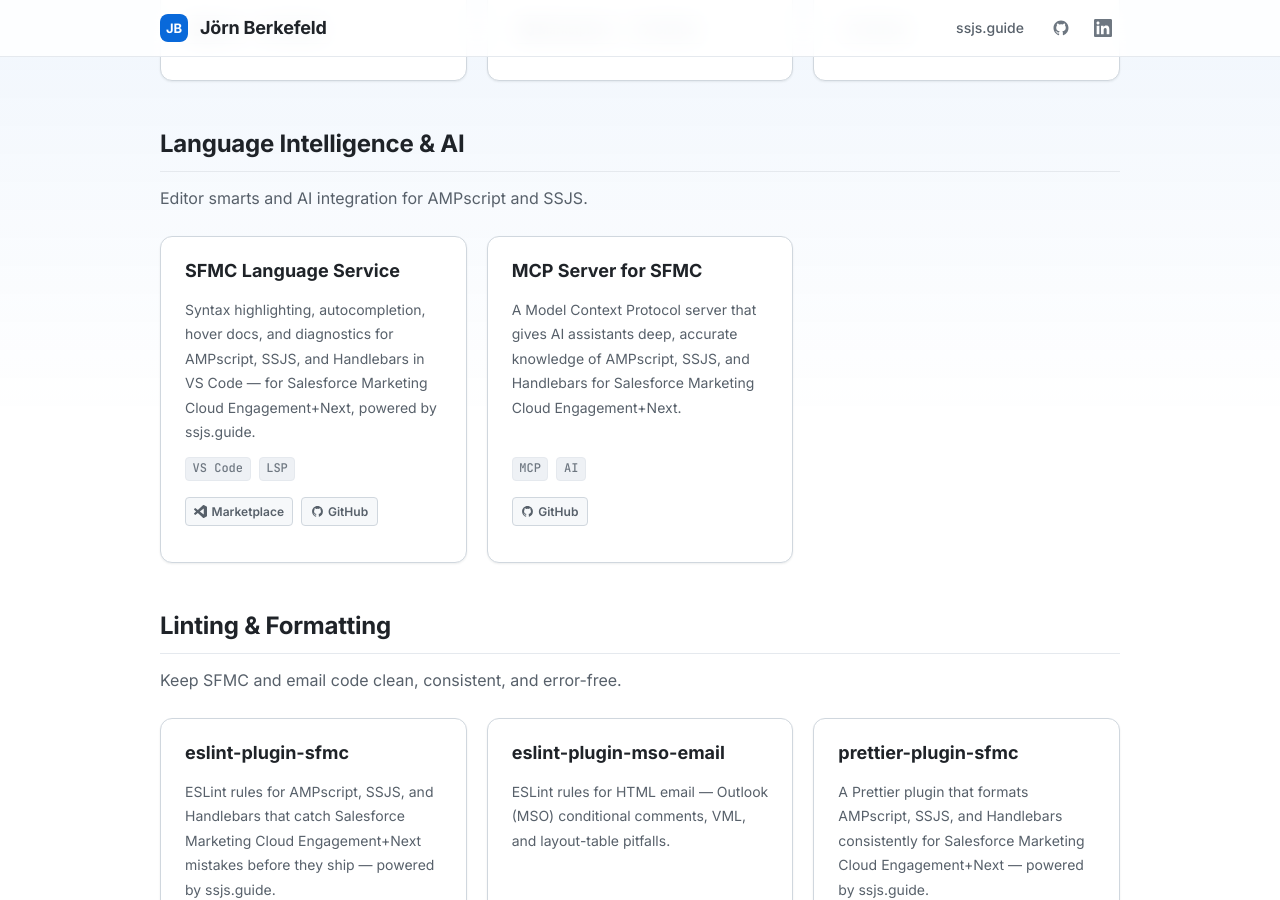
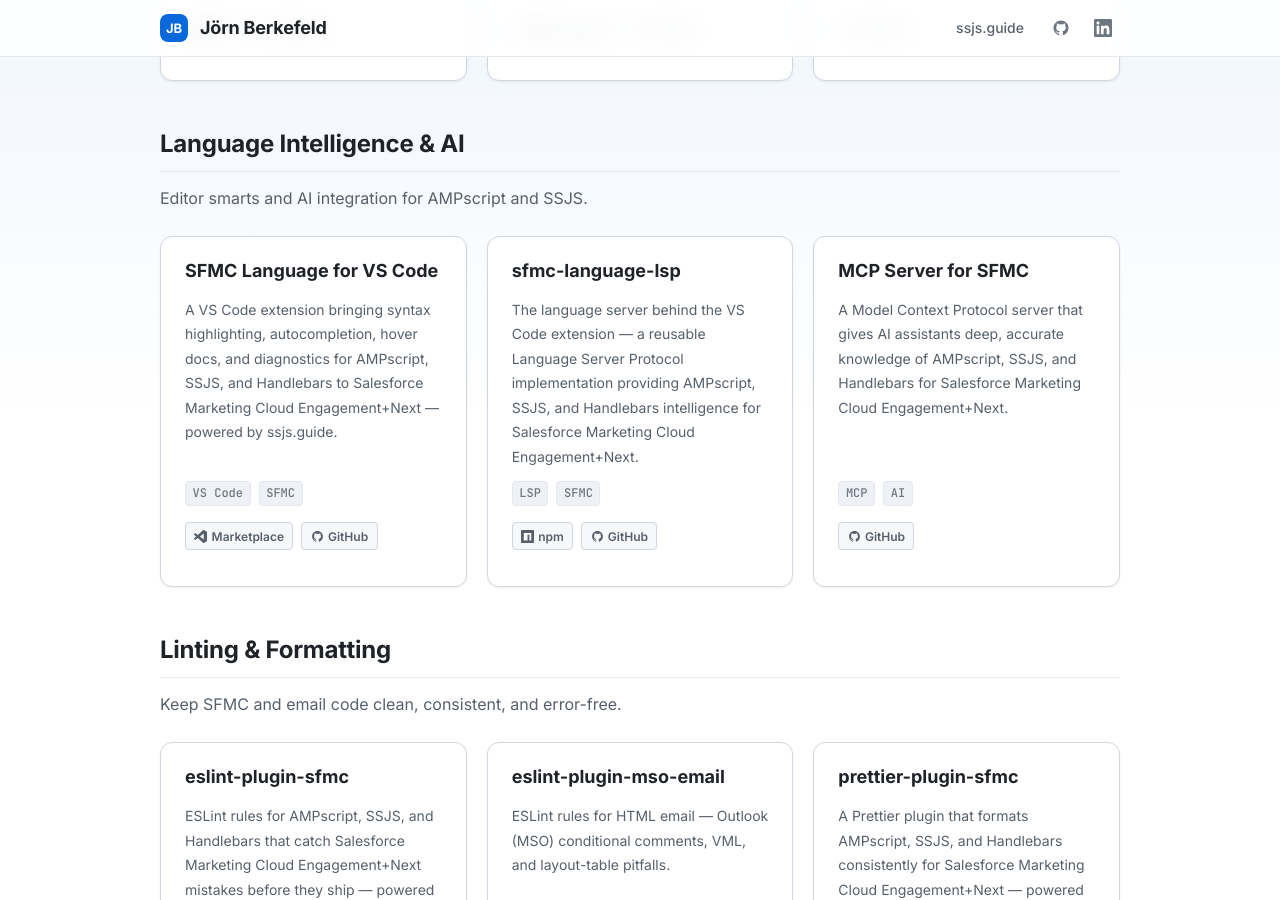
Before and after one commit to JoernBerkefeld/joernberkefeld.com, a Jekyll site: the page built from index.md, in a window 1280 px wide and 900 px high, scrolled down 1833 px. Built offline with Jekyll 4.4.1, drawn with Linux system fonts in a browser that asks for light colours; comment, search, counter and statistics services are not loaded.

Commit message:
content: split SFMC Language Service into VS Code extension and sfmc-language-lsp cards

```diff
--- a/index.md
+++ b/index.md
@@ -116,11 +116,20 @@ description: "Jörn Berkefeld — Senior Salesforce Technical Architect and open
   <p class="section-intro">Editor smarts and AI integration for AMPscript and SSJS.</p>
   <div class="project-grid">
     <div class="project-card">
-      <div class="project-title">SFMC Language Service</div>
-      <p class="project-desc">Syntax highlighting, autocompletion, hover docs, and diagnostics for AMPscript, SSJS, and Handlebars in VS Code — for Salesforce Marketing Cloud Engagement+Next, powered by ssjs.guide.</p>
-      <div class="project-tags"><span class="project-tag">VS Code</span><span class="project-tag">LSP</span></div>
+      <div class="project-title">SFMC Language for VS Code</div>
+      <p class="project-desc">A VS Code extension bringing syntax highlighting, autocompletion, hover docs, and diagnostics for AMPscript, SSJS, and Handlebars to Salesforce Marketing Cloud Engagement+Next — powered by ssjs.guide.</p>
+      <div class="project-tags"><span class="project-tag">VS Code</span><span class="project-tag">SFMC</span></div>
       <div class="project-links">
         <a class="project-link" href="https://marketplace.visualstudio.com/items?itemName=joernberkefeld.sfmc-language" target="_blank" rel="noopener">{% include icons/vscode.svg %} Marketplace</a>
+        <a class="project-link" href="https://github.com/JoernBerkefeld/vscode-sfmc-language" target="_blank" rel="noopener">{% include icons/github.svg %} GitHub</a>
+      </div>
+    </div>
+    <div class="project-card">
+      <div class="project-title">sfmc-language-lsp</div>
+      <p class="project-desc">The language server behind the VS Code extension — a reusable Language Server Protocol implementation providing AMPscript, SSJS, and Handlebars intelligence for Salesforce Marketing Cloud Engagement+Next.</p>
+      <div class="project-tags"><span class="project-tag">LSP</span><span class="project-tag">SFMC</span></div>
+      <div class="project-links">
+        <a class="project-link" href="https://www.npmjs.com/package/sfmc-language-lsp" target="_blank" rel="noopener">{% include icons/npm.svg %} npm</a>
         <a class="project-link" href="https://github.com/JoernBerkefeld/sfmc-language-lsp" target="_blank" rel="noopener">{% include icons/github.svg %} GitHub</a>
       </div>
     </div>
```
